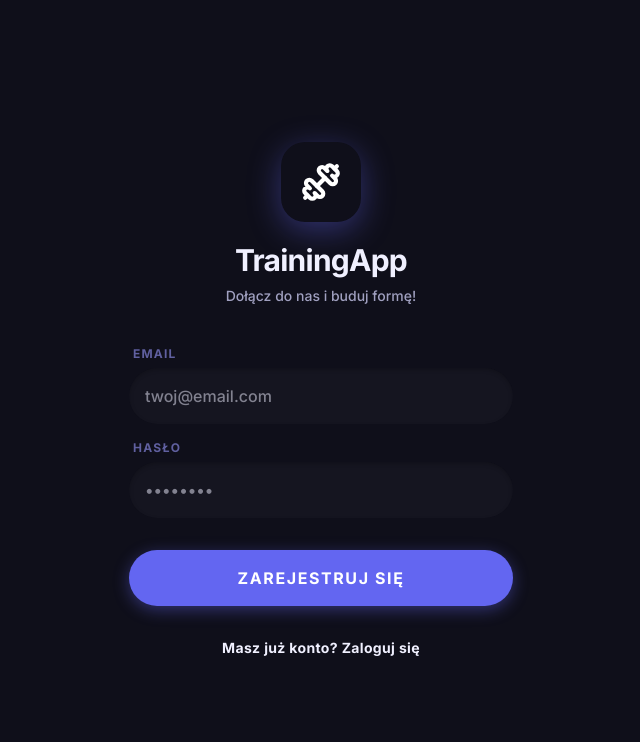
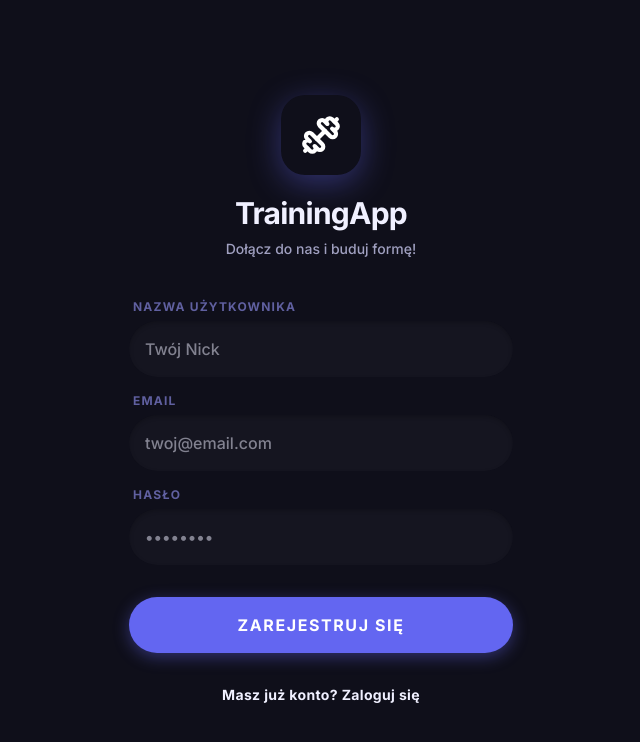
Before and after one commit to taachii/training-app, a React (Vite) app: page / in a window 1280 px wide. Both pictures are taken after a click on the button "Nie masz konta? Zarejestruj się". Shown: the top 742 px of the page, without its empty margins (319-959 px from the left). Built offline with nearby package versions, Linux system fonts and the light colour scheme; no server answers.

Commit message:
feat: add nickname field to signup form to fix trigger requirements

```diff
--- a/src/pages/AuthPage.tsx
+++ b/src/pages/AuthPage.tsx
@@ -5,6 +5,7 @@ import { Dumbbell } from 'lucide-react'
 export default function AuthPage() {
   const [email, setEmail] = useState('')
   const [password, setPassword] = useState('')
+  const [nickname, setNickname] = useState('')
   const [isLogin, setIsLogin] = useState(true)
   const [loading, setLoading] = useState(false)
   const [error, setError] = useState<string | null>(null)
@@ -19,7 +20,13 @@ export default function AuthPage() {
         const { error } = await supabase.auth.signInWithPassword({ email, password })
         if (error) throw error
       } else {
-        const { error } = await supabase.auth.signUp({ email, password })
+        const { error } = await supabase.auth.signUp({
+          email,
+          password,
+          options: {
+            data: { nickname }
+          }
+        })
         if (error) throw error
         setError('Zarejestrowano pomyślnie. Zaloguj się teraz!')
         setIsLogin(true)
@@ -56,7 +63,28 @@ export default function AuthPage() {
 
         {/* FORM */}
         <form onSubmit={handleSubmit} className="w-full flex flex-col gap-4">
-          <div>
+          {!isLogin && (
+            <div className="animate-fade-in-up">
+              <label className="block text-xs font-bold uppercase tracking-widest mb-1.5 ml-1" style={{ color: 'var(--color-text-muted)' }}>
+                Nazwa użytkownika
+              </label>
+              <input
+                type="text"
+                value={nickname}
+                onChange={e => setNickname(e.target.value)}
+                required={!isLogin}
+                className="w-full p-4 rounded-2xl border-none outline-none font-medium transition-all focus:ring-2"
+                style={{
+                  background: 'var(--color-surface-800)',
+                  color: 'var(--color-text-primary)',
+                  boxShadow: 'inset 0 2px 4px rgba(0,0,0,0.2)'
+                }}
+                placeholder="Twój Nick"
+              />
+            </div>
+          )}
+
+          <div className="animate-fade-in-up" style={{ animationDelay: '0.1s' }}>
             <label className="block text-xs font-bold uppercase tracking-widest mb-1.5 ml-1" style={{ color: 'var(--color-text-muted)' }}>
               Email
             </label>
@@ -75,7 +103,7 @@ export default function AuthPage() {
             />
           </div>
 
-          <div>
+          <div className="animate-fade-in-up" style={{ animationDelay: '0.2s' }}>
             <label className="block text-xs font-bold uppercase tracking-widest mb-1.5 ml-1" style={{ color: 'var(--color-text-muted)' }}>
               Hasło
             </label>
```
